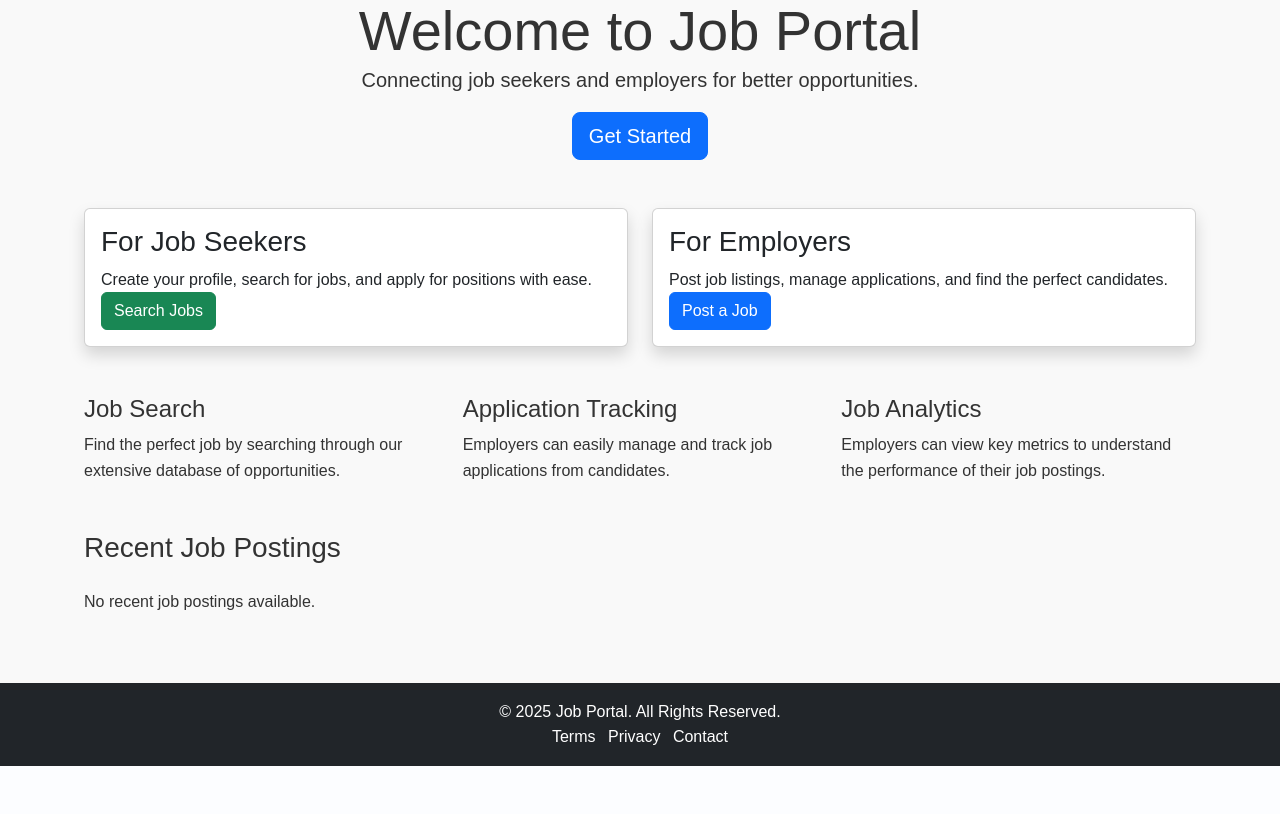
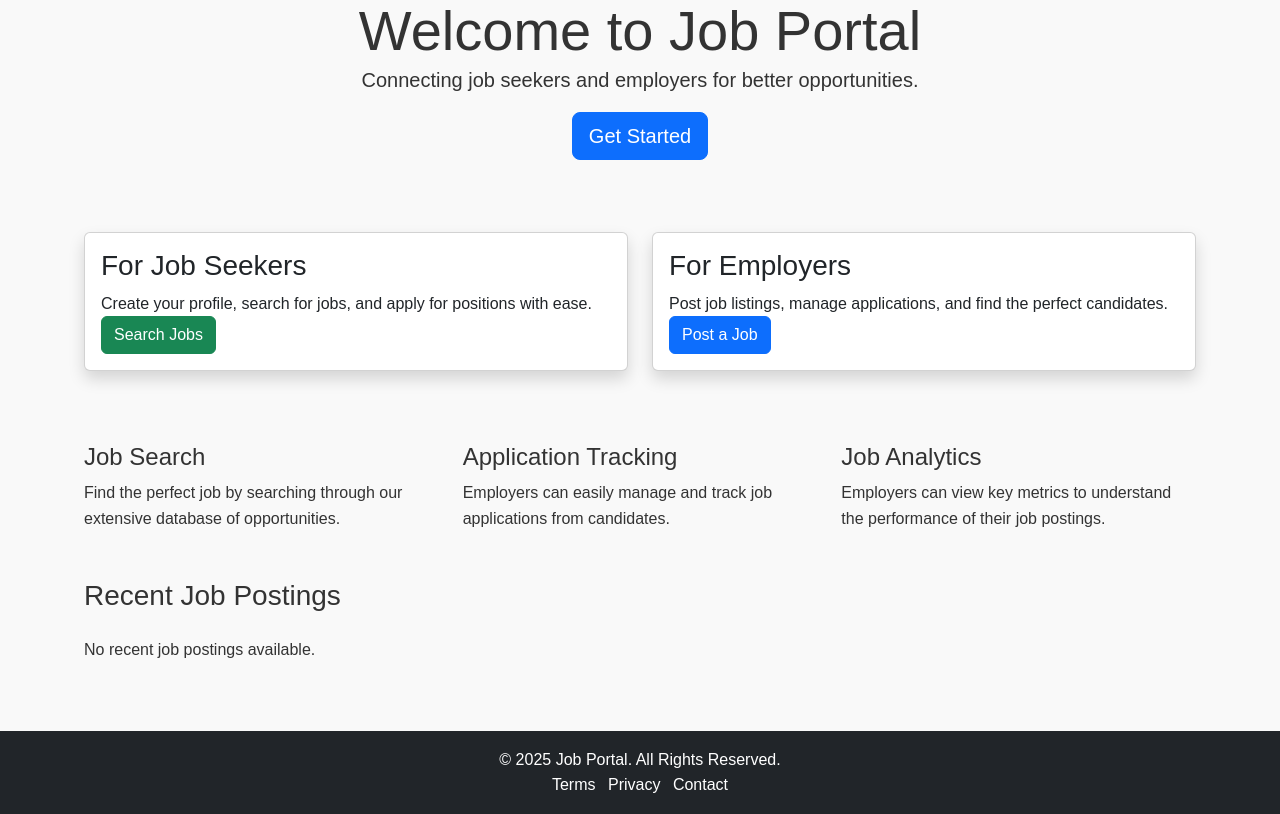
Before and after one commit to Vsumeetra/JobPortal, a PHP site: page / in a window 1280 px wide. Shown: the part 169-983 px from the top of the page. Before the commit the page ends 935 px from the top, so only its background shows below. Run offline with PHP 8.4, Linux system fonts and the light colour scheme; data that the repository does not hold is empty.

Commit message:
Update index.php

```diff
--- a/job_portal/index.php
+++ b/job_portal/index.php
@@ -3,7 +3,7 @@ session_start();
 include './config/db.php';
 
 // Fetching recent jobs for display
-$recent_jobs_query = "SELECT title, company_name, location, job_type, salary_min, salary_max FROM jobs ORDER BY created_at DESC LIMIT 5";
+$recent_jobs_query = "SELECT id, title, company_name, location, job_type, salary_min, salary_max FROM jobs ORDER BY created_at DESC LIMIT 5";
 $recent_jobs_result = $conn->query($recent_jobs_query);
 
 $user_logged_in = isset($_SESSION['user_id']);
@@ -60,10 +60,10 @@ $user_role = $_SESSION['role'] ?? null;
             <?php endif; ?>
         </div>
 
-        <div class="row mt-5">
+        <div class="row mt-5 g-4">
             <!-- Job Seekers Section -->
-            <div class="col-md-6">
-                <div class="card shadow">
+            <div class="col-md-6 col-lg-6">
+                <div class="card shadow h-100">
                     <div class="card-body">
                         <h3 class="card-title">For Job Seekers</h3>
                         <p class="card-text">Create your profile, search for jobs, and apply for positions with ease.</p>
@@ -72,8 +72,8 @@ $user_role = $_SESSION['role'] ?? null;
                 </div>
             </div>
             <!-- Employers Section -->
-            <div class="col-md-6">
-                <div class="card shadow">
+            <div class="col-md-6 col-lg-6">
+                <div class="card shadow h-100">
                     <div class="card-body">
                         <h3 class="card-title">For Employers</h3>
                         <p class="card-text">Post job listings, manage applications, and find the perfect candidates.</p>
@@ -83,8 +83,8 @@ $user_role = $_SESSION['role'] ?? null;
             </div>
         </div>
 
-
-        <div class="row mt-5">
+        <!-- Features Section -->
+        <div class="row mt-5 g-4">
             <div class="col-md-4">
                 <h4>Job Search</h4>
                 <p>Find the perfect job by searching through our extensive database of opportunities.</p>
```
